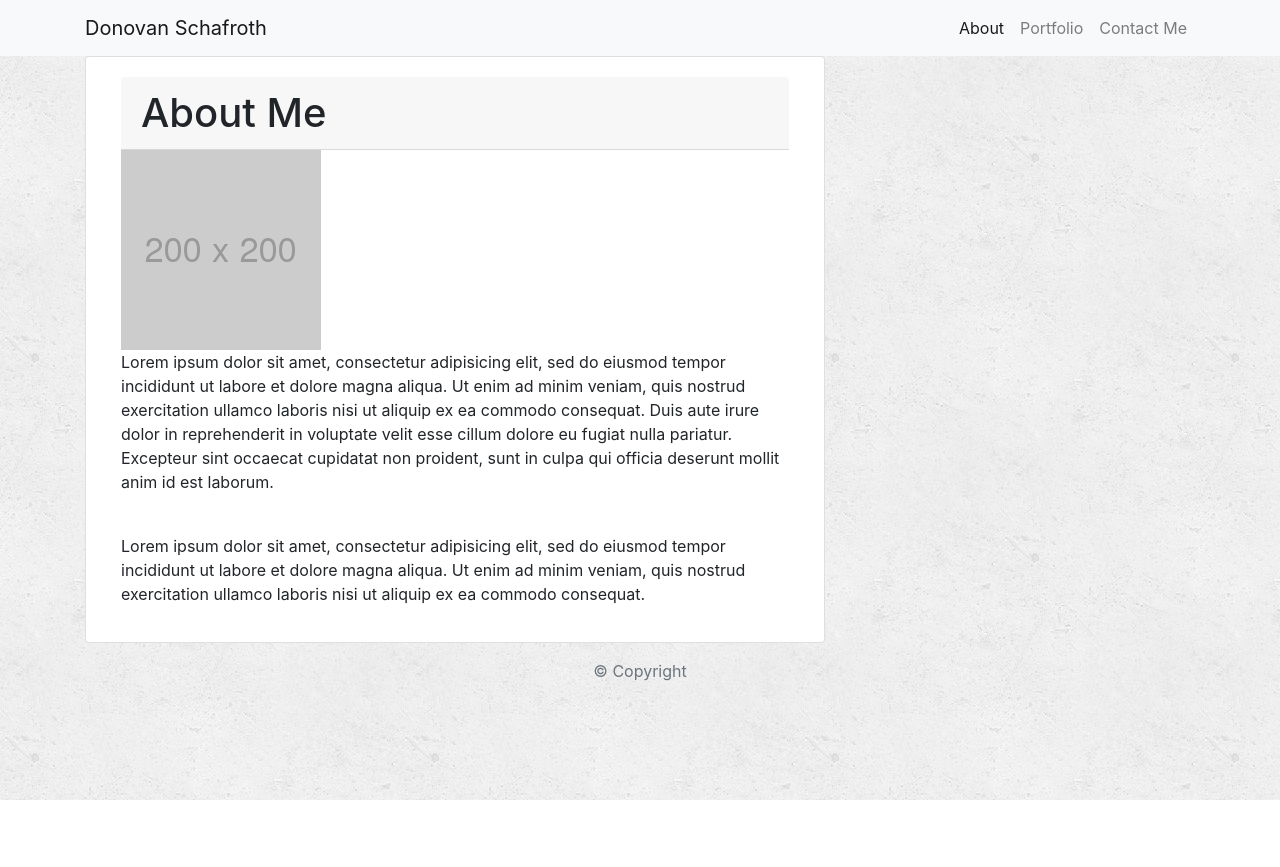
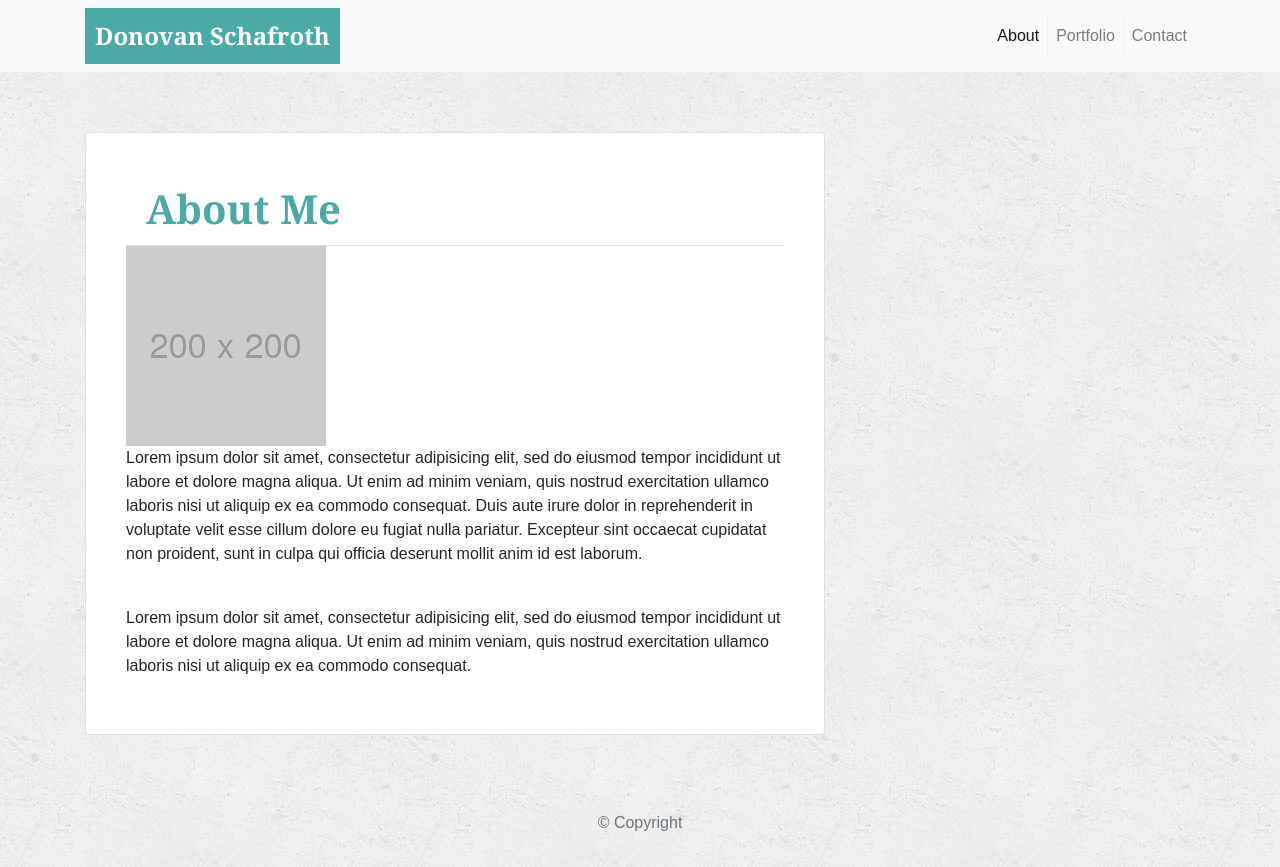
Before and after one commit to Dschafroth97/BootstrapPortfoilio, a plain HTML site: page index.html in a window 1280 px wide. Before the commit the page ends 800 px from the top, so only its background shows below. Drawn offline with nearby package versions, Linux system fonts and the light colour scheme.

Commit message:
navbar styled

```diff
--- a/assets/css/styles.css
+++ b/assets/css/styles.css
@@ -1,3 +1,42 @@
 body {
+    font-family: Arial, "Helvetica Neue", Helvetica, sans-serif;
     background-image: url(../images/concrete_seamless.png);
 }
+
+html{
+    position: relative;
+    min-height: 100%;
+}
+
+main {
+    margin: 60px 0;
+}
+
+.card {
+    padding: 20px;
+    margin-bottom: 20px;
+}
+
+.card-header{
+    color: #4aaaa5;
+    font-family: Georgia, Times, "Times New Roman", serif;
+    font-weight: bold;
+    background-color: #fff
+}
+
+#logo {
+    padding: 10px;
+    font-family: Georgia, Times, "Times New Roman", serif;
+    font-size: 24px;
+    font-weight: bold;
+    color: #fff;
+    background: #4aaaa5;
+}
+
+a.nav-link{
+    border-left: 1px solid #efefef;
+}
+
+#aboutLink{
+    border-left: none;
+}
--- a/index.html
+++ b/index.html
@@ -12,7 +12,7 @@
 
   <nav class="navbar navbar-expand-lg navbar-light bg-light">
     <div class="container">
-      <a class="navbar-brand" href="index.html">Donovan Schafroth</a>
+      <a class="navbar-brand" href="index.html" id="logo">Donovan Schafroth</a>
       <button class="navbar-toggler" type="button" data-toggle="collapse" data-target="#navbarNav" aria-controls="navbarNav" aria-expanded="false" aria-label="Toggle navigation">
         <span class="navbar-toggler-icon"></span>
       </button>
@@ -20,13 +20,13 @@
         <div class="collapse navbar-collapse" id="navbarNav">
           <ul class="navbar-nav">
             <li class="nav-item active">
-              <a class="nav-link" href="index.html">About</a>
+              <a id="aboutLink" class="nav-link" href="index.html">About</a>
             </li>
             <li class="nav-item">
               <a class="nav-link" href="portfolio.html">Portfolio</a>
             </li>
             <li class="nav-item">
-              <a class="nav-link" href="contact.html">Contact Me</a>
+              <a class="nav-link" href="contact.html">Contact</a>
             </li>
           </ul>
         </div>
```
Also changed, not shown: contact.html (+3 -3 lines), portfolio.html (+3 -3 lines).
